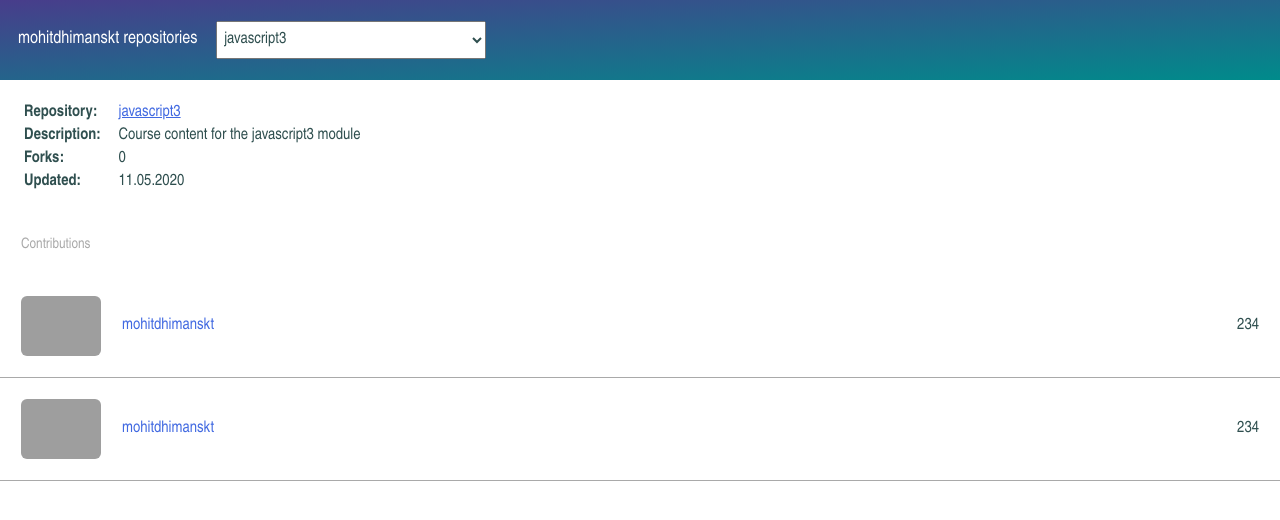
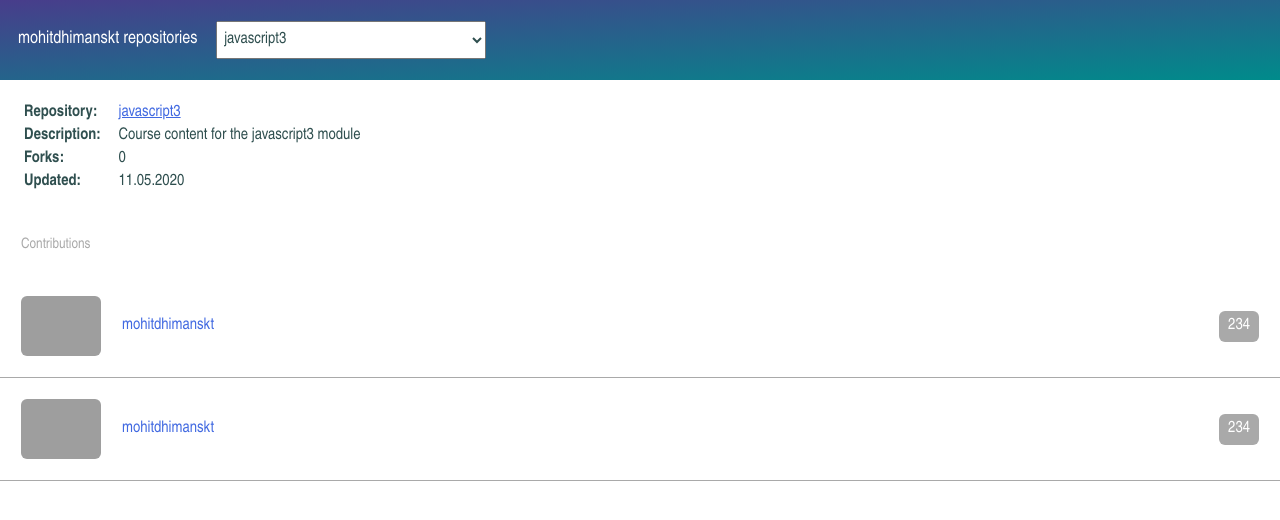
Before and after one commit to mohitdhimanskt/Hack-Your-Repo-II, a plain HTML site: page index.html in a window 1280 px wide. Drawn offline with Linux system fonts and the light colour scheme; grey boxes are pictures that could not be loaded.

Commit message:
Eightteencommit

```diff
--- a/style.css
+++ b/style.css
@@ -84,3 +84,10 @@ a {
     padding-left: 21px;
     flex: 1;
   }
+  .contributor > span {
+    color: white;
+    background-color: darkgray;
+    padding: 6px 9px;
+    border-radius: 6px;
+    display: block;
+  }
```
